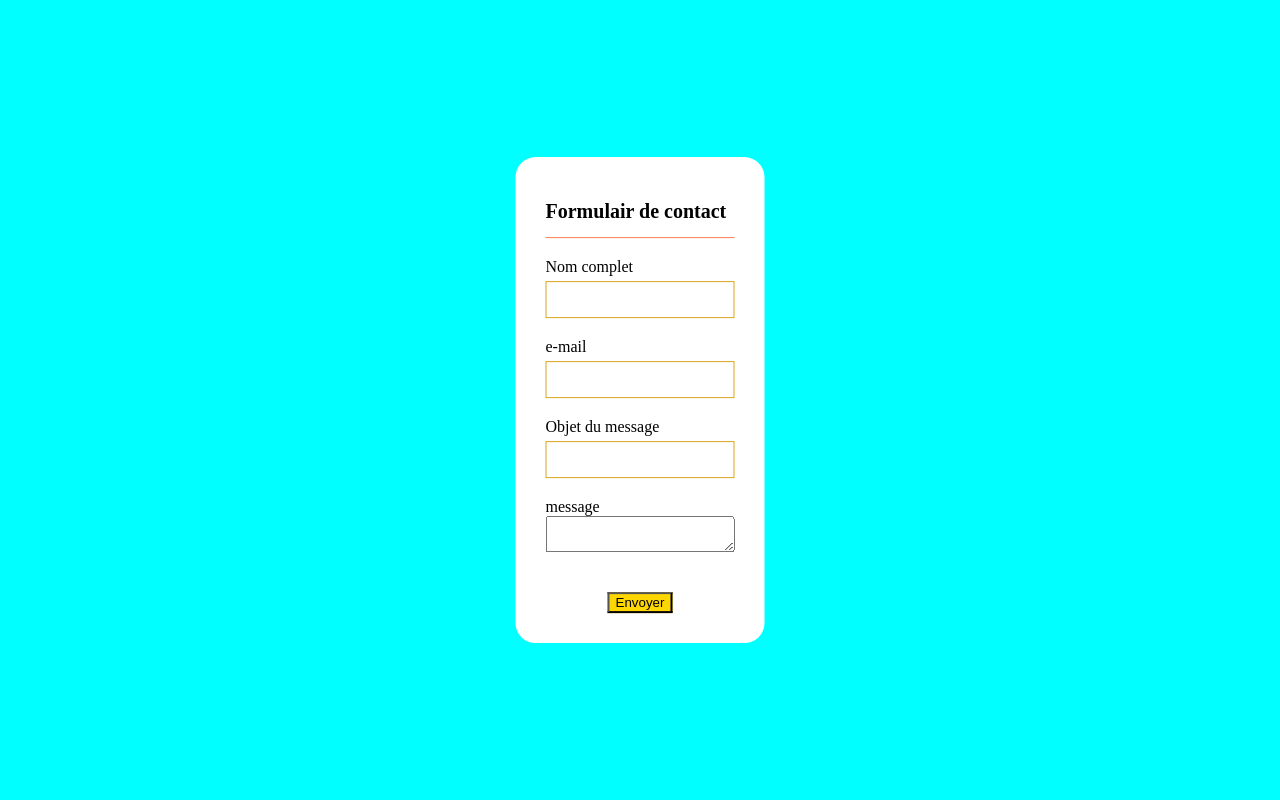
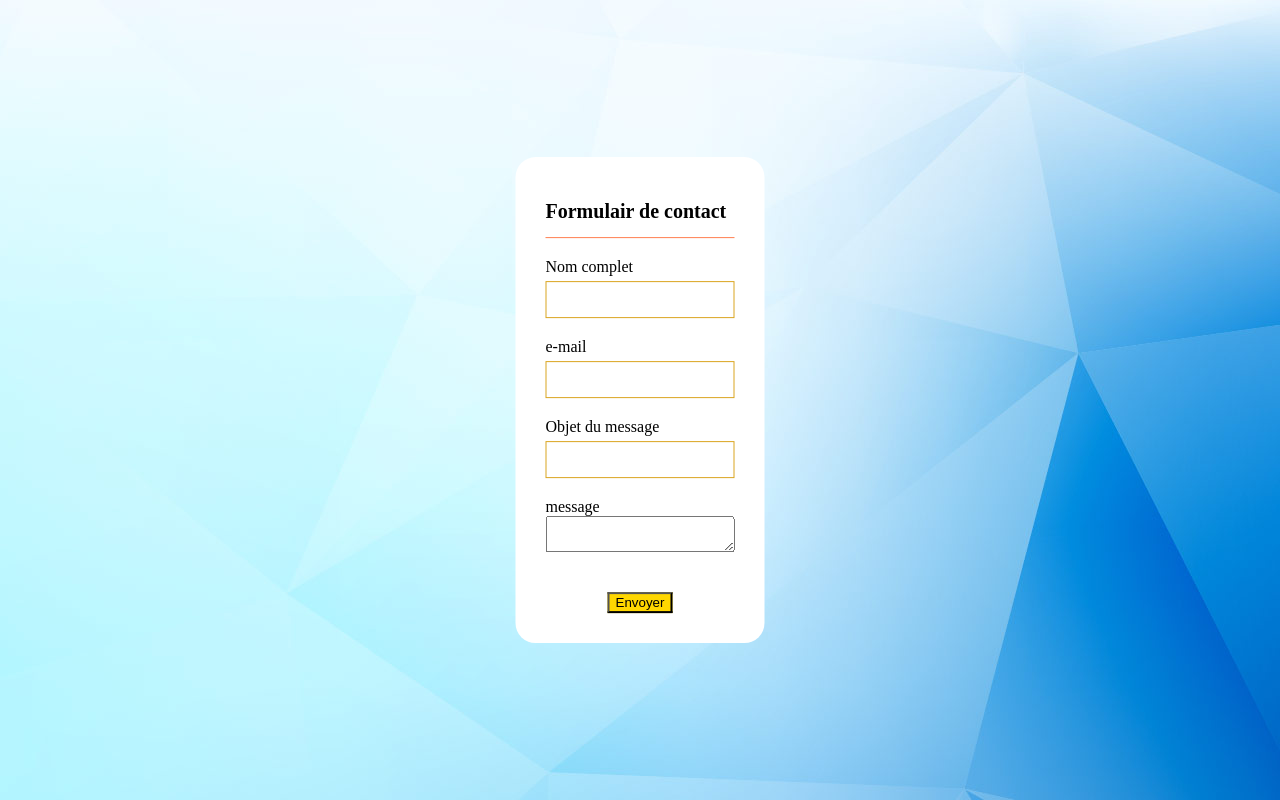
Before and after one commit to AbderahmaneThimbo/tp-collaboration-contact-form, a plain HTML site: page index.html in a window 1280 px wide. Drawn offline with Linux system fonts and the light colour scheme.

Commit message:
Added background image

```diff
--- a/style.css
+++ b/style.css
@@ -5,13 +5,14 @@ body {
     transform: translate(-50%, -50%) ;
     margin: 0px;
     padding: 0px;
-    background-color: aqua;
+    background-image: url('contact.jpg');
 }
 
 form {
     background-color: white;
     padding: 30px;
     border-radius: 20px
+
 }
 
 form h1 {
```
Also changed, not shown: contact.jpg (added).
